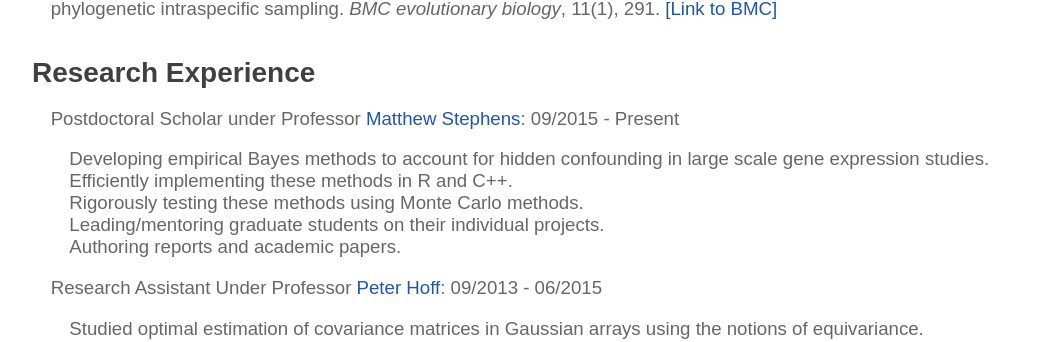
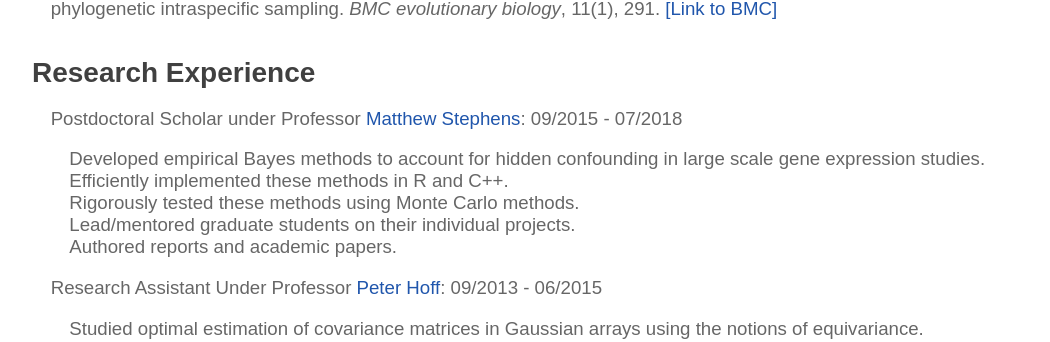
Before and after one commit to dcgerard/dcgerard.github.io, a Jekyll site: the page built from cv/index.html, in a window 1280 px wide and 900 px high, scrolled down 927 px. Shown: the part 152-494 px from the top of the window, without its empty margins (96-1146 px from the left). Built offline with Jekyll 4.4.1, drawn with Linux system fonts in a browser that asks for light colours.

```diff
--- a/cv/index.html
+++ b/cv/index.html
@@ -54,14 +54,14 @@
 
 <h2> Research Experience </h2>
 <ul>
-  <li> Postdoctoral Scholar under Professor <a href="http://stephenslab.uchicago.edu/">Matthew Stephens</a>: 09/2015 - Present</li>
+  <li> Postdoctoral Scholar under Professor <a href="http://stephenslab.uchicago.edu/">Matthew Stephens</a>: 09/2015 - 07/2018</li>
   <ul>
-    <li> Developing empirical Bayes methods to account for hidden
+    <li> Developed empirical Bayes methods to account for hidden
       confounding in large scale gene expression studies.</li>
-    <li> Efficiently implementing these methods in R and C++.</li>
-    <li> Rigorously testing these methods using Monte Carlo methods.</li>
-    <li> Leading/mentoring graduate students on their individual projects.</li>
-    <li> Authoring reports and academic papers.</li>
+    <li> Efficiently implemented these methods in R and C++.</li>
+    <li> Rigorously tested these methods using Monte Carlo methods.</li>
+    <li> Lead/mentored graduate students on their individual projects.</li>
+    <li> Authored reports and academic papers.</li>
   </ul>
   <li> Research Assistant Under Professor
     <a href="https://pdhoff.github.io/">Peter Hoff</a>: 09/2013 - 06/2015</li>
```
Also changed, not shown: index.html (+9 -7 lines), 2 other files.
